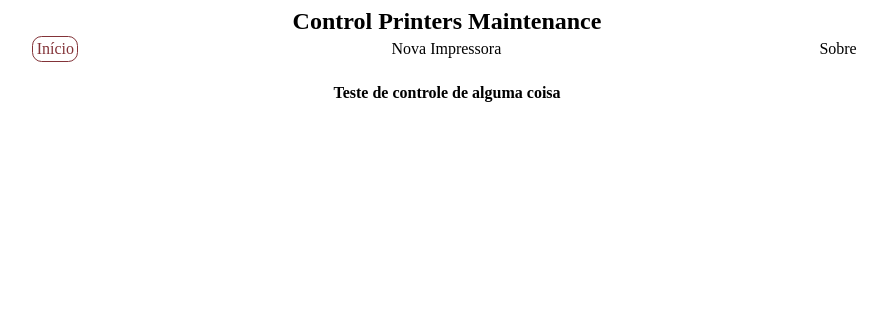
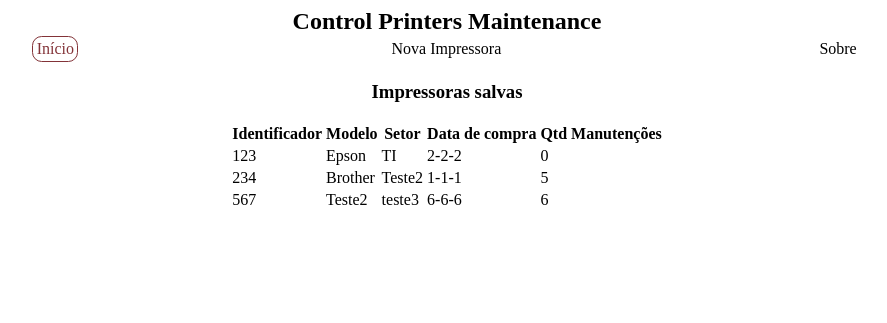
Before and after one commit to Chamoouske/PrintersMaintenanceFlask, a Flask app: page / in a window 1280 px wide. Shown: the top 323 px of the page, without its empty margins (193-1080 px from the left). Run offline with Flask 2, Linux system fonts and the light colour scheme.

Commit message:
Feat: Test to show data printers

```diff
--- a/src/views/home.py
+++ b/src/views/home.py
@@ -1,4 +1,13 @@
 from flask import render_template
 
+printers = {
+        'identify':['123', '234', '567'],
+        'model':['Epson', 'Brother', 'Teste2'],
+        'sector': ['TI', 'Teste2', 'teste3'],
+        'date_purchased': ['2-2-2', '1-1-1', '6-6-6'],
+        'maintenances': [0, 5, 6]
+    }
+
 def homepage():
-    return render_template('home.html', selected='home')
+    length = len(printers['identify'])
+    return render_template('home.html', selected='home', printers=printers, length=length)
--- a/src/views/templates/home.html
+++ b/src/views/templates/home.html
@@ -1,9 +1,45 @@
 {% extends 'layout.html' %}
 
 {% block title %}
-    Home
+Home
 {% endblock %}
 
 {% block content %}
-    <h4>Teste de controle de alguma coisa</h4>
+<h3>Impressoras salvas</h3>
+<table class="table">
+    <tr>
+        <th>
+            Identificador
+        </th>
+        <th>
+            Modelo
+        </th>
+        <th>
+            Setor
+        </th>
+        <th>
+            Data de compra
+        </th>
+        <th>Qtd Manutenções</th>
+    </tr>
+    {% for i in range(length) %}
+    <tr>
+        <td>
+            {{ printers['identify'][i] }}
+        </td>
+        <td>
+            {{ printers['model'][i] }}
+        </td>
+        <td>
+            {{ printers['sector'][i] }}
+        </td>
+        <td>
+            {{ printers['date_purchased'][i] }}
+        </td>
+        <td>
+            {{ printers['maintenances'][i] }}
+        </td>
+    </tr>
+    {% endfor %}
+</table>
 {% endblock %}
```
